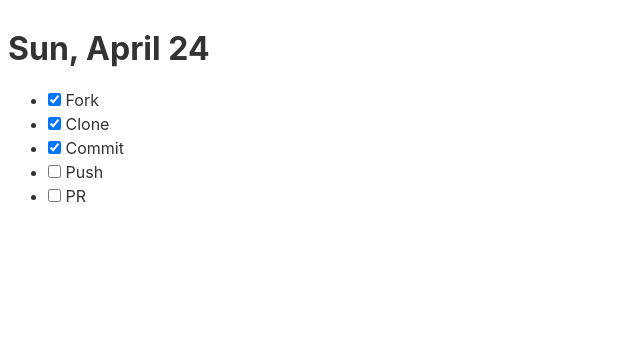
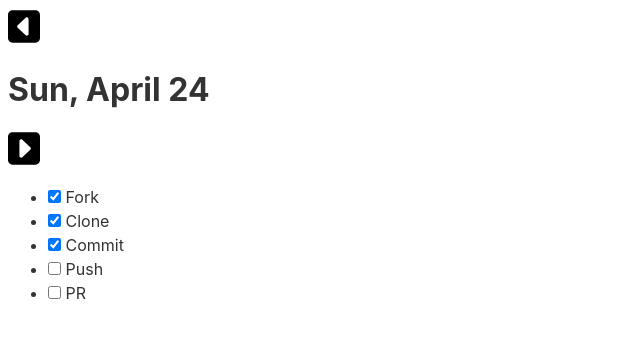
Before and after one commit to gintooooonic/svelte-todo, a Svelte app: page / in a window 1280 px wide. Shown: the top 338 px of the page, without its empty margins (0-640 px from the left). Built offline with nearby package versions, Linux system fonts and the light colour scheme.

Commit message:
Add buttons on DateNav

```diff
--- a/src/DateNav.svelte
+++ b/src/DateNav.svelte
@@ -1,5 +1,11 @@
 <div>
+  <span class="button">
+    <img src="assets/images/arrow-left.svg" alt="button"/>
+  </span>
   <h1>{dateStr}</h1>
+  <span class="button">
+    <img src="assets/images/arrow-right.svg" alt="button"/>
+  </span>
 </div>
 
 <script>
@@ -8,3 +14,12 @@
   const MONTHS = ['January', 'February', 'March', 'April', 'May', 'June', 'July', 'August', 'September', 'October', 'November', 'December']
   const dateStr = `${DAYS[date.getDay()]}, ${MONTHS[date.getMonth()]} ${date.getDate()}`
 </script>
+
+<style>
+  .button {
+    display: inline-block;
+    width: 32px;
+    height: 32px;
+    cursor: pointer;
+  }
+</style>
```
Also changed, not shown: public/assets/images/arrow-left.svg (added), public/assets/images/arrow-right.svg (added).
